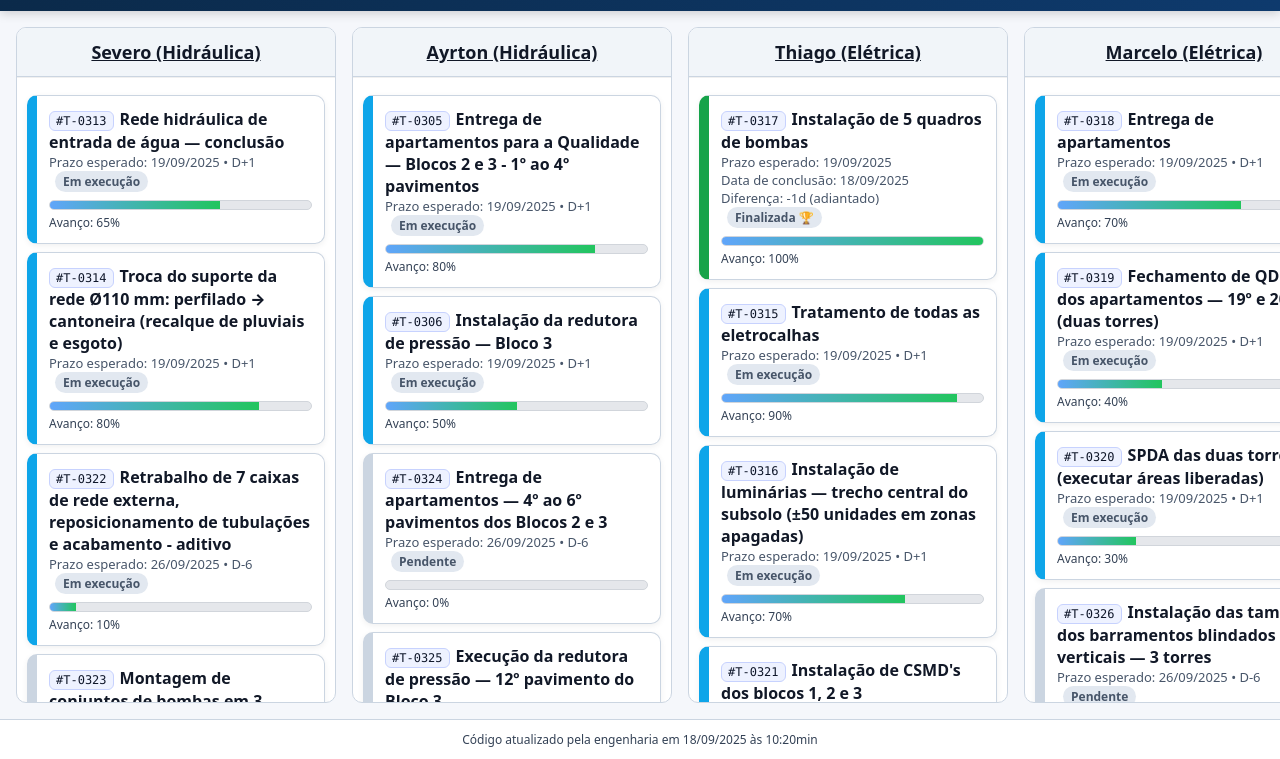
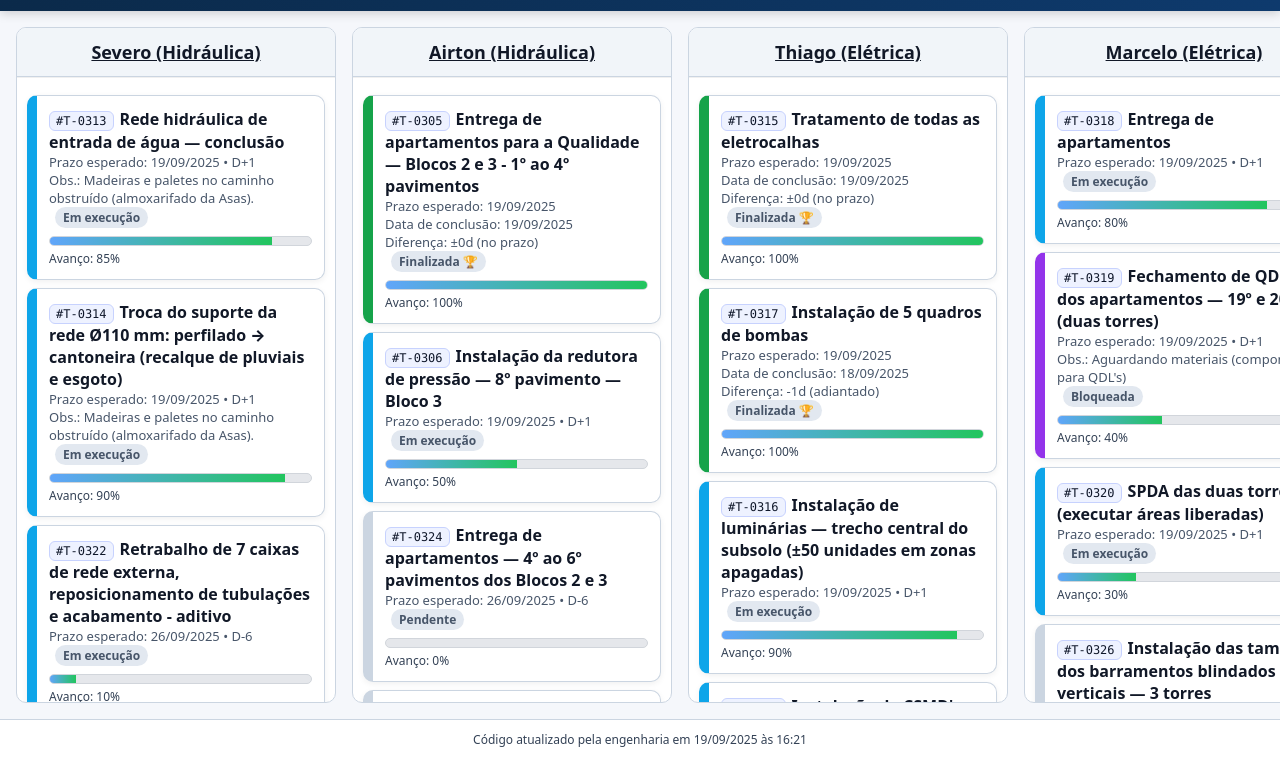
Before and after one commit to rsscavalcanti-cmyk/Quadrosemanalencarregadosatlantico, a plain HTML site: page index.html in a window 1280 px wide. Shown: the part 81-840 px from the top of the page. Drawn offline with Linux system fonts and the light colour scheme.

Commit message:
Update index.html

```diff
--- a/index.html
+++ b/index.html
@@ -103,26 +103,26 @@
       logo_src: 'assets/logo.jpg',
       encarregados:[
         {nome:'Severo (Hidráulica)', tarefas:[
-          {codigo:'T-0313', titulo:'Rede hidráulica de entrada de água — conclusão', prazo_esperado:'19/09/2025', status:'exec', pct:65},
-          {codigo:'T-0314', titulo:'Troca do suporte da rede Ø110 mm: perfilado → cantoneira (recalque de pluviais e esgoto)', prazo_esperado:'19/09/2025', status:'exec', pct:80},
+          {codigo:'T-0313', titulo:'Rede hidráulica de entrada de água — conclusão', prazo_esperado:'19/09/2025', status:'exec', pct:85, obs:'Madeiras e paletes no caminho obstruído (almoxarifado da Asas).'},
+          {codigo:'T-0314', titulo:'Troca do suporte da rede Ø110 mm: perfilado → cantoneira (recalque de pluviais e esgoto)', prazo_esperado:'19/09/2025', status:'exec', pct:90, obs:'Madeiras e paletes no caminho obstruído (almoxarifado da Asas).'},
           {codigo:'T-0322', titulo:'Retrabalho de 7 caixas de rede externa, reposicionamento de tubulações e acabamento - aditivo', prazo_esperado:'26/09/2025', status:'exec', pct:10},
           {codigo:'T-0323', titulo:'Montagem de conjuntos de bombas em 3 poços', prazo_esperado:'26/09/2025', status:'', pct:0}
         ]},
-        {nome:'Ayrton (Hidráulica)', tarefas:[
-          {codigo:'T-0305', titulo:'Entrega de apartamentos para a Qualidade — Blocos 2 e 3 - 1º ao 4º pavimentos', prazo_esperado:'19/09/2025', status:'exec', pct:80},
-          {codigo:'T-0306', titulo:'Instalação da redutora de pressão — Bloco 3', prazo_esperado:'19/09/2025', status:'exec', pct:50},
+        {nome:'Airton (Hidráulica)', tarefas:[
+          {codigo:'T-0305', titulo:'Entrega de apartamentos para a Qualidade — Blocos 2 e 3 - 1º ao 4º pavimentos', prazo_esperado:'19/09/2025', status:'done', pct:100, data_conclusao:'19/09/2025'},
+          {codigo:'T-0306', titulo:'Instalação da redutora de pressão — 8º pavimento — Bloco 3', prazo_esperado:'19/09/2025', status:'exec', pct:50},
           {codigo:'T-0324', titulo:'Entrega de apartamentos — 4º ao 6º pavimentos dos Blocos 2 e 3', prazo_esperado:'26/09/2025', status:'', pct:0},
           {codigo:'T-0325', titulo:'Execução da redutora de pressão — 12º pavimento do Bloco 3', prazo_esperado:'26/09/2025', status:'', pct:0}
         ]},
         {nome:'Thiago (Elétrica)', tarefas:[
-          {codigo:'T-0315', titulo:'Tratamento de todas as eletrocalhas', prazo_esperado:'19/09/2025', status:'exec', pct:90},
-          {codigo:'T-0316', titulo:'Instalação de luminárias — trecho central do subsolo (±50 unidades em zonas apagadas)', prazo_esperado:'19/09/2025', status:'exec', pct:70},
+          {codigo:'T-0315', titulo:'Tratamento de todas as eletrocalhas', prazo_esperado:'19/09/2025', status:'done', pct:100, data_conclusao:'19/09/2025'},
+          {codigo:'T-0316', titulo:'Instalação de luminárias — trecho central do subsolo (±50 unidades em zonas apagadas)', prazo_esperado:'19/09/2025', status:'exec', pct:90},
           {codigo:'T-0317', titulo:'Instalação de 5 quadros de bombas', prazo_esperado:'19/09/2025', status:'done', pct:100, data_conclusao:'18/09/2025'},
           {codigo:'T-0321', titulo:"Instalação de CSMD's dos blocos 1, 2 e 3", prazo_esperado:'26/09/2025', status:'exec', pct:25}
         ]},
         {nome:'Marcelo (Elétrica)', tarefas:[
-          {codigo:'T-0318', titulo:'Entrega de apartamentos', prazo_esperado:'19/09/2025', status:'exec', pct:70},
-          {codigo:'T-0319', titulo:'Fechamento de QDLs dos apartamentos — 19º e 20º (duas torres)', prazo_esperado:'19/09/2025', status:'exec', pct:40},
+          {codigo:'T-0318', titulo:'Entrega de apartamentos', prazo_esperado:'19/09/2025', status:'exec', pct:80},
+          {codigo:'T-0319', titulo:'Fechamento de QDLs dos apartamentos — 19º e 20º (duas torres)', prazo_esperado:'19/09/2025', status:'block', pct:40, obs:"Aguardando materiais (componentes para QDL's)"},
           {codigo:'T-0320', titulo:'SPDA das duas torres (executar áreas liberadas)', prazo_esperado:'19/09/2025', status:'exec', pct:30},
           {codigo:'T-0326', titulo:'Instalação das tampas dos barramentos blindados verticais — 3 torres', prazo_esperado:'26/09/2025', status:'', pct:0},
           {codigo:'T-0327', titulo:'Ensaios/funcionais dos barramentos blindados', prazo_esperado:'26/09/2025', status:'', pct:0},
@@ -238,6 +238,9 @@
             partes.push('Diferença: '+sinal+Math.abs(dlt)+'d'+legenda);
           }
 
+          // Linha 4 (novo): Observações, se houver
+          if(t.obs){ partes.push('Obs.: '+t.obs); }
+
           meta.innerHTML = partes.map(function(p){return '<div>'+p+'</div>';}).join('');
 
           var statusLabel='Pendente';
@@ -332,7 +335,9 @@
     }
 
     function setFooterNote(){
-      document.getElementById('ftr').textContent = 'Código atualizado pela engenharia em 18/09/2025 às 10:20min';
+      var d = new Date();
+      var pad=n=>String(n).padStart(2,'0');
+      document.getElementById('ftr').textContent = 'Código atualizado pela engenharia em '+pad(d.getDate())+'/'+pad(d.getMonth()+1)+'/'+d.getFullYear()+' às '+pad(d.getHours())+':'+pad(d.getMinutes());
     }
 
     document.addEventListener('DOMContentLoaded', function(){
```
